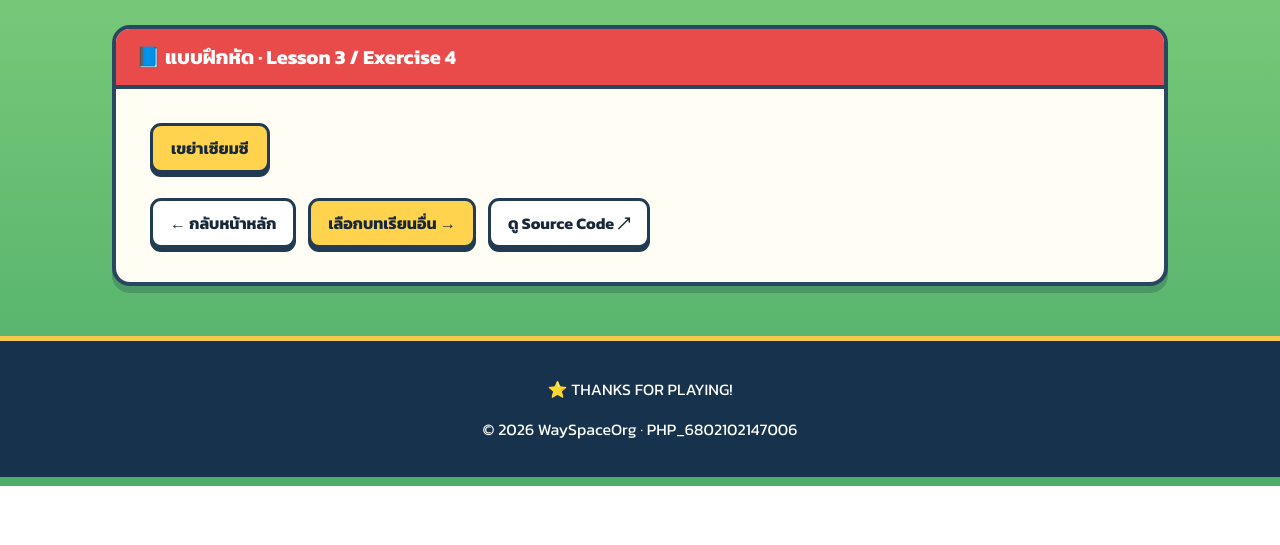
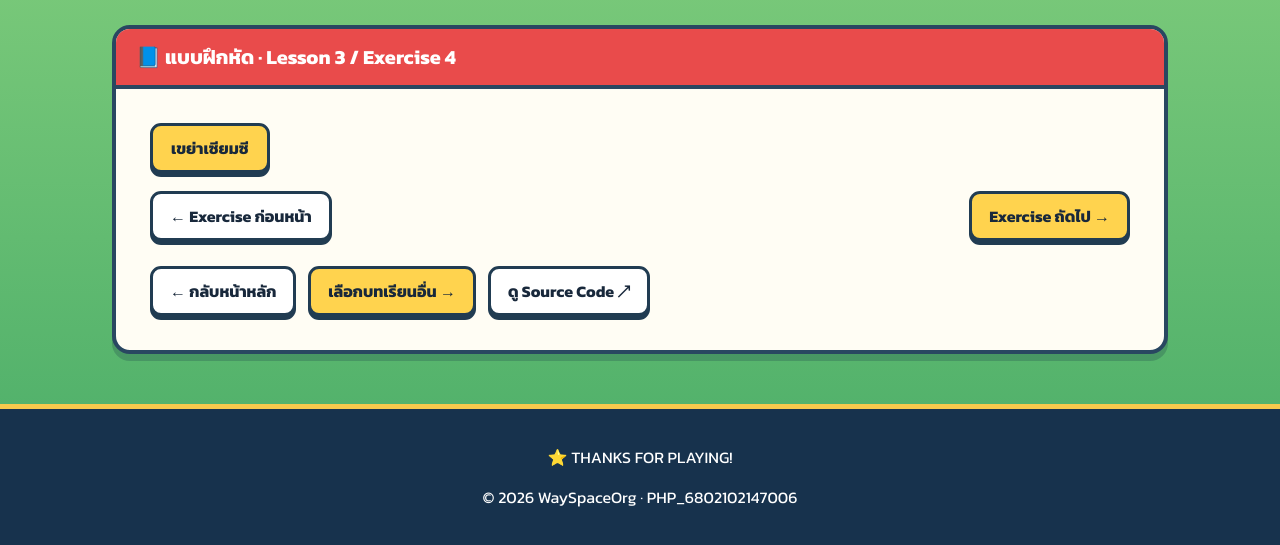
Before and after one commit to WaySpaceOrg/PHP_6802102147006, a plain HTML site: page Lesson3/ex4.html in a window 1280 px wide. Shown: the part 314-859 px from the top of the page. Before the commit the page ends 800 px from the top, so only its background shows below. Drawn offline with Linux system fonts and the light colour scheme.

Commit message:
Add exercise navigation to Lesson3/ex4.html

```diff
--- a/Lesson3/ex4.html
+++ b/Lesson3/ex4.html
@@ -13,4 +13,8 @@
     // สลับโหมดกลางคืน
     // document.body.classList.toggle("dark");
 </script>
+<nav class="actions" aria-label="เชื่อมโยงแบบฝึกหัด" style="display:flex;flex-wrap:wrap;gap:10px;justify-content:space-between;margin:18px 0;">
+<a class="btn btn-light" href="ex3.html">← Exercise ก่อนหน้า</a>
+<a class="btn btn-gold" href="ex5.html">Exercise ถัดไป →</a>
+</nav>
 <div class="actions"><a class="btn btn-light" href="../index.html">← กลับหน้าหลัก</a><a class="btn btn-gold" href="../index.html#lessons">เลือกบทเรียนอื่น →</a><a class="btn btn-light" href="https://github.com/WaySpaceOrg/PHP_6802102147006/blob/main/Lesson3/ex4.html" target="_blank" rel="noopener noreferrer">ดู Source Code ↗</a></div></div></article></main><footer><p>⭐ THANKS FOR PLAYING!</p><p>© 2026 WaySpaceOrg · PHP_6802102147006</p></footer></body></html>
```
